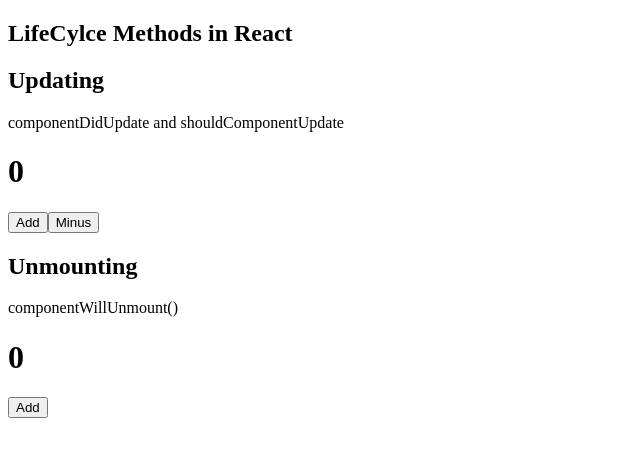
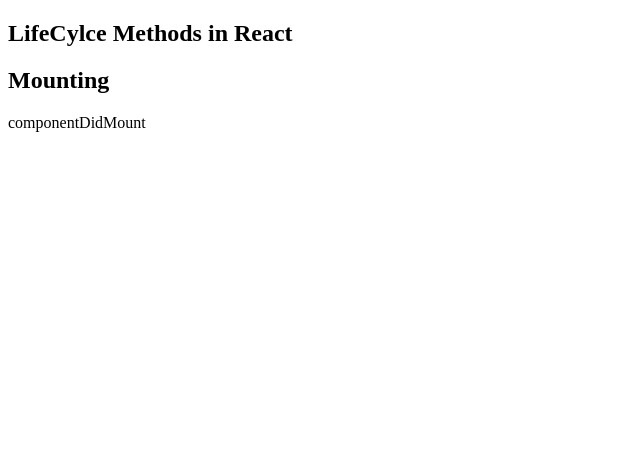
Before and after one commit to muazimmaqbool/Reactjs-with-Me, a React (Create React App) app: page /comptwo in a window 1280 px wide. Shown: the top 456 px of the page, without its empty margins (0-640 px from the left). Built offline with nearby package versions, Linux system fonts and the light colour scheme.

Commit message:
unmounted exMPLE

```diff
--- a/src/LifeCycle Methods/LifeCycleMethods.jsx
+++ b/src/LifeCycle Methods/LifeCycleMethods.jsx
@@ -11,13 +11,13 @@
     <>
       <h2>LifeCylce Methods in React</h2>
        {/*contains componentDidMount()*/}
-       {/* <Mounting/> */}
+       <Mounting/>
 
        {/*for shouldComponentUpdate() and componentDidUpdate() */}
-       <Updating/>
+       {/* <Updating/>  */}
 
         {/*for componentWillUnmount() */}
-        <Unmounting/>
+        {/* <Unmounting/> */}
         {/*used to explain componentWillUnmount() */}
         {/* <UnMountingExample/> */}
 
--- a/src/LifeCycle Methods/UnMountingExample.jsx
+++ b/src/LifeCycle Methods/UnMountingExample.jsx
@@ -31,5 +31,5 @@
 export default UnMountingExample;
 
 /*
-i have created two components CompOne and CompTwo to use them here
+  i have created two components CompOne and CompTwo to use them here
 */
```
